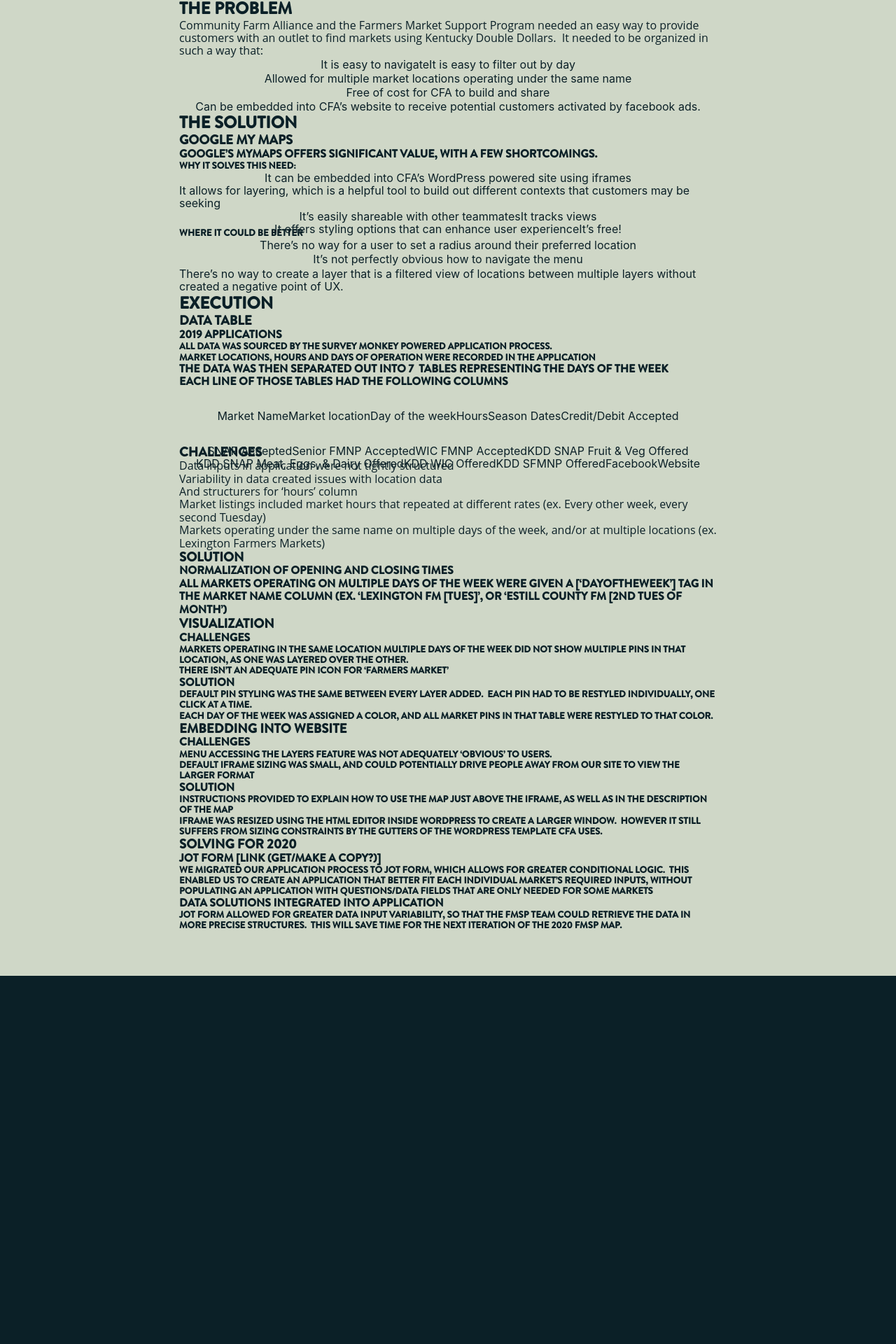
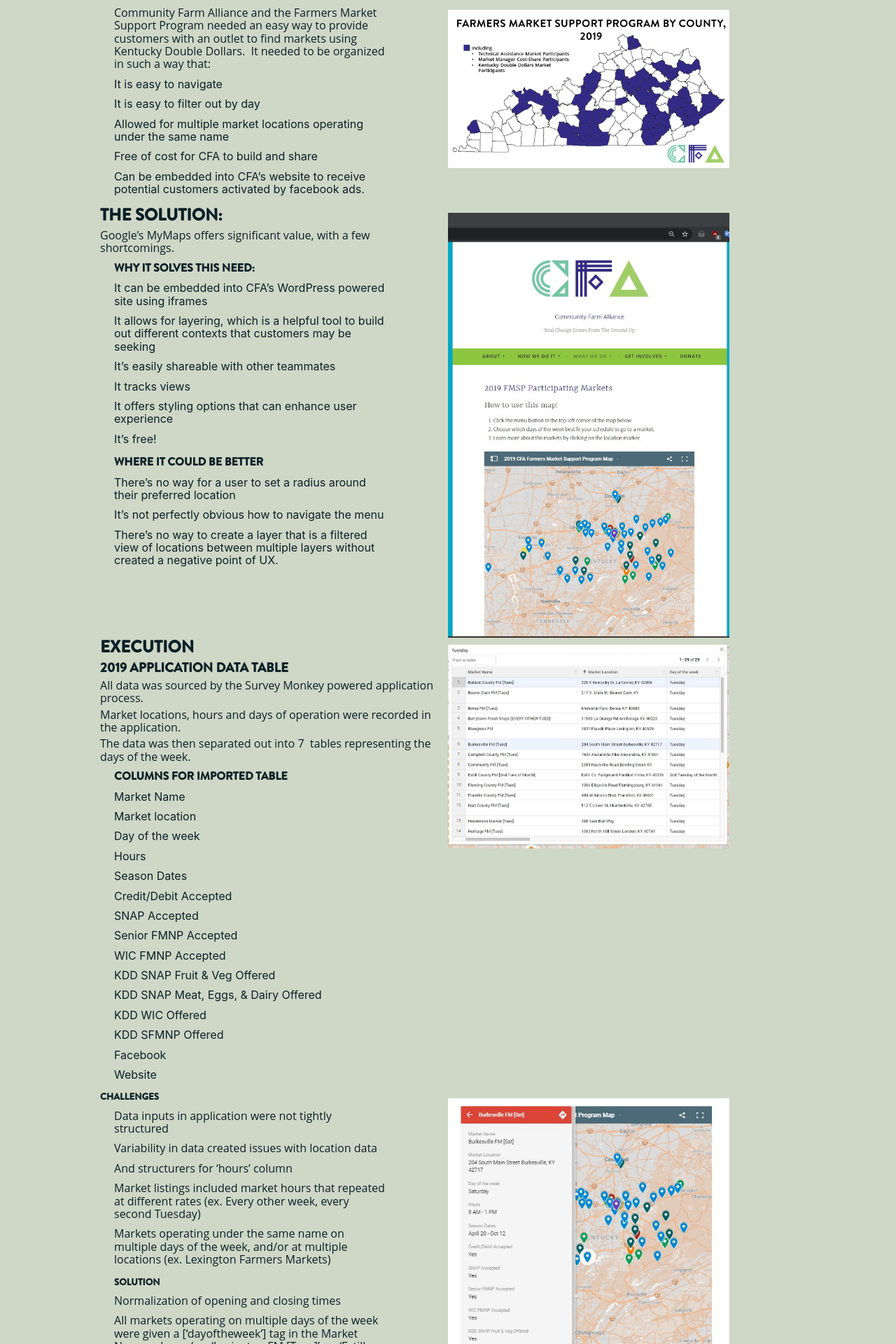
Before and after one commit to imidaho/Portfolio, a React (Create React App) app: page /#/Ux in a window 1280 px wide. Shown: the part 215-2135 px from the top of the page at 70% size. Before the commit the page ends 1609 px from the top, so only its background shows below. Built offline with nearby package versions, Linux system fonts and the light colour scheme.

Commit message:
formatting ux component, changing page title, icon

```diff
--- a/src/components/Ux.js
+++ b/src/components/Ux.js
@@ -1,25 +1,39 @@
 import React, { Component } from 'react'
 import { Link } from 'react-router-dom'
-
+// Photo imports
+import CFA_page_fmsp_map from '../img/ux/CFA-page-fmsp-map.jpg'
+import CFA_page_fmsp_map_w_layers from '../img/ux/CFA-page-fmsp-map-with-layers-menu.jpg'
+import jotFormConditionalLogic from '../img/ux/jot-form conditional logic.jpg'
+import pinIconStyling from '../img/ux/pin icon styling.jpg'
+import selectedMarket from '../img/ux/selected market.jpg'
+import tableExample from '../img/ux/Table Example.jpg'
+import fmspCountyMap from '../img/ux/FMSP Counties 2019.jpg'
 
 const UX = () => {
     return (
         <div className="article">
             <h1>FMSP Map</h1>
             <h2>The Problem</h2>
+
+            <div className="section">
+                <img src={fmspCountyMap}></img>
+                <ul>
                     <p>Community Farm Alliance and the Farmers Market Support Program needed an easy way to provide customers with an outlet to find markets using Kentucky Double Dollars.&nbsp; It needed to be organized in such a way that:</p>
-            <ul>
                     <li>It is easy to navigate</li>
                     <li>It is easy to filter out by day</li>
                     <li>Allowed for multiple market locations operating under the same name</li>
                     <li>Free of cost for CFA to build and share</li>
                     <li>Can be embedded into CFA&rsquo;s website to receive potential customers activated by facebook ads.</li>
                 </ul>
-            <h2>The Solution</h2>
-            <   h3>Google My Maps</h3>
-            <h4>Google&rsquo;s MyMaps offers significant value, with a few shortcomings.&nbsp;</h4>
-            <h5>Why it solves this need:</h5>
+            </div>
+            <div className="section">
+                <img src={CFA_page_fmsp_map}></img>
+                <div className="text">
+                    <h2>The Solution:</h2>
+                    <p>Google&rsquo;s MyMaps offers significant value, with a few shortcomings.&nbsp;</p>
                     <ul>
+                        <h4>Why it solves this need:</h4>
+
                         <li>It can be embedded into CFA&rsquo;s WordPress powered site using iframes</li>
                         <li>It allows for layering, which is a helpful tool to build out different contexts that customers may be seeking</li>
                         <li>It&rsquo;s easily shareable with other teammates</li>
@@ -27,22 +41,30 @@
                         <li>It offers styling options that can enhance user experience</li>
                         <li>It&rsquo;s free!</li>
                     </ul>
-            <h5>Where it could be better</h5>
+
                     <ul>
+                        <h4>Where it could be better</h4>
                         <li>There&rsquo;s no way for a user to set a radius around their preferred location</li>
                         <li>It&rsquo;s not perfectly obvious how to navigate the menu</li>
                         <li>There&rsquo;s no way to create a layer that is a filtered view of locations between multiple layers without created a negative point of UX.</li>
                     </ul>
+                </div>
+
+
+            </div>
+
+            <div className="section">
+                <img src={tableExample}></img>
+                <div className="text">
                     <h2>Execution</h2>
-            <h3>Data Table</h3>
-            <h4>2019 Applications</h4>
-            <h5>All data was sourced by the Survey Monkey powered application process.&nbsp;</h5>
-            <h5>Market locations, hours and days of operation were recorded in the application</h5>
-            <h4>The data was then separated out into 7 &nbsp;tables representing the days of the week</h4>
-            <h4>Each line of those tables had the following columns</h4>
+                    <h3>2019 Application Data Table</h3>
+                    <p>All data was sourced by the Survey Monkey powered application process.&nbsp;</p>
+                    <p>Market locations, hours and days of operation were recorded in the application.</p>
+                    <p>The data was then separated out into 7 &nbsp;tables representing the days of the week.</p>
                     <ul>
+                        <h4>Columns for Imported Table</h4>
                         <li>Market Name</li>
-                <ul>Market location</ul>
+                        <li>Market location</li>
                         <li>Day of the week</li>
                         <li>Hours</li>
                         <li>Season Dates</li>
@@ -57,36 +79,61 @@
                         <li>Facebook</li>
                         <li>Website</li>
                     </ul>
-
-            <h3>Challenges</h3>
+                </div>
+            </div>
+            <div className="section">
+                <img src={selectedMarket}></img>
+                <h5>Challenges</h5>
+                <ul>
                     <p>Data inputs in application were not tightly structured</p>
                     <p>Variability in data created issues with location data</p>
                     <p>And structurers for &lsquo;hours&rsquo; column</p>
                     <p>Market listings included market hours that repeated at different rates (ex. Every other week, every second Tuesday)</p>
                     <p>Markets operating under the same name on multiple days of the week, and/or at multiple locations (ex. Lexington Farmers Markets)</p>
-            <h3>Solution</h3>
-            <h4>Normalization of opening and closing times</h4>
-            <h4>All markets operating on multiple days of the week were given a [&lsquo;dayoftheweek&rsquo;] tag in the Market Name column (ex. &lsquo;Lexington FM [Tues]&rsquo;, or &lsquo;Estill County FM [2nd Tues of Month&rsquo;)</h4>
+                </ul>
+                <ul>
+                    <h5>Solution</h5>
+                    <p>Normalization of opening and closing times</p>
+                    <p>All markets operating on multiple days of the week were given a [&lsquo;dayoftheweek&rsquo;] tag in the Market Name column (ex. &lsquo;Lexington FM [Tues]&rsquo;, or &lsquo;Estill County FM [2nd Tues of Month&rsquo;)</p>
+                </ul>
+            </div>
+            <div className="section">
+                <img src={pinIconStyling}></img>
                 <h3>Visualization</h3>
-            <h4>Challenges</h4>
-            <h5>Markets operating in the same location multiple days of the week did not show multiple pins in that location, as one was layered over the other.&nbsp;</h5>
-            <h5>There isn&rsquo;t an adequate pin icon for &lsquo;farmers market&rsquo;</h5>
-            <h4>Solution</h4>
-            <h5>Default pin styling was the same between every layer added.&nbsp; Each pin had to be restyled individually, one click at a time.&nbsp;</h5>
-            <h5>Each day of the week was assigned a color, and all market pins in that table were restyled to that color.</h5>
+                <ul>
+                    <h5>Challenges</h5>
+                    <p>Markets operating in the same location multiple days of the week did not show multiple pins in that location, as one was layered over the other.&nbsp;</p>
+                    <p>There isn&rsquo;t an adequate pin icon for &lsquo;farmers market&rsquo;</p>
+                    <h5>Solution</h5>
+                    <p>Default pin styling was the same between every layer added.&nbsp; Each pin had to be restyled individually, one click at a time.&nbsp;</p>
+                    <p>Each day of the week was assigned a color, and all market pins in that table were restyled to that color.</p>
+                </ul>
+            </div>
+            <div className="section">
+
                 <h3>Embedding into website</h3>
-            <h4>Challenges</h4>
-            <h5>Menu accessing the layers feature was not adequately &lsquo;obvious&rsquo; to users.</h5>
-            <h5>Default iframe sizing was small, and could potentially drive people away from our site to view the larger format</h5>
-            <h4>Solution</h4>
-            <h5>Instructions provided to explain how to use the map just above the iframe, as well as in the description of the map</h5>
-            <h5>Iframe was resized using the html editor inside WordPress to create a larger window.&nbsp; However it still suffers from sizing constraints by the gutters of the WordPress template CFA uses.&nbsp;</h5>
+                <ul>
+                    <h5>Challenges</h5>
+                    <li>Menu accessing the layers feature was not adequately &lsquo;obvious&rsquo; to users.</li>
+                    <li>Default iframe sizing was small, and could potentially drive people away from our site to view the larger format</li>
+                </ul>
+                <ul>
+                    <h5>Solution</h5>
+                    <li>Instructions provided to explain how to use the map just above the iframe, as well as in the description of the map</li>
+                    <li>Iframe was resized using the html editor inside WordPress to create a larger window.&nbsp; However it still suffers from sizing constraints by the gutters of the WordPress template CFA uses.&nbsp;</li>
+                </ul>
+            </div>
+            <div className="section">
+                <img src={jotFormConditionalLogic}></img>
                 <h3>Solving for 2020</h3>
-            <h4>Jot form [link (get/make a copy?)]</h4>
-            <h5>We migrated our application process to Jot Form, which allows for greater conditional logic.&nbsp; This enabled us to create an application that better fit each individual market&rsquo;s required inputs, without populating an application with questions/data fields that are only needed for some markets</h5>
-            <h4>Data solutions integrated into application</h4>
-            <h5>Jot form allowed for greater data input variability, so that the FMSP team could retrieve the data in more precise structures.&nbsp; This will save time for the next iteration of the 2020 FMSP Map.</h5>
+                <ul>
+                    <h5>Jot form </h5>
+                    <p>We migrated our application process to Jot Form, which allows for greater conditional logic.&nbsp; This enabled us to create an application that better fit each individual market&rsquo;s required inputs, without populating an application with questions/data fields that are only needed for some markets</p>
+                    <h5>Data solutions integrated into application</h5>
+                    <p>Jot form allowed for greater data input variability, so that the FMSP team could retrieve the data in more precise structures.&nbsp; This will save time for the next iteration of the 2020 FMSP Map.</p>
+                </ul>
             </div>
+        </div >
     )
 }
 
--- a/src/scss/base/_base.scss
+++ b/src/scss/base/_base.scss
@@ -8,13 +8,9 @@
 }
 
 ul {
-    list-style-type: none;
     display: flex;
-    justify-content: center;
-    align-items: center;
-    flex-direction: row;
     flex-wrap: wrap;
-    height: 10vh;
+
 }
 body{
     background-color: $color1;
--- a/src/scss/components/_article.scss
+++ b/src/scss/components/_article.scss
@@ -2,9 +2,36 @@
     background-color: $color3;
     text-align: left;
     margin: auto;
-    padding: 5% 20% ;
+    padding: 5% 10% ;
+};
+
+.article h1, h2, h3, h4, h5, h6, p, ul, li {
+    color: $color1;
+    display: flex;
+    flex-wrap: wrap;
+    margin: 5px;
+
+};
+.section{
+    flex-wrap: wrap;
+    margin: 10px 10px;
+    // border: solid 1px black;
+    clear: both;
+
+};
+.section ul{
+    display: flex;
+    flex-direction: column;
+    flex-wrap: wrap;
+    list-style-position: outside;
+    margin-left: 20px;
+    align-content: flex-start;
+    width: 40%;
+    height: 60%;
 }
-
-.article h1, h2, h3, h4, h5, h6, ul, li, p {
-    color: $color1;
-}
+img{
+    width: 40%;
+    float: right;
+    margin-right:10%;
+    margin-top: 10px;
+};
```
Also changed, not shown: public/index.html (+6 -6 lines), src/img/ux/FMSP Counties 2019.jpg (added), 1 other file (tests, documents, lock files or other folders). Lines whose indentation alone changed are shown as unchanged.
